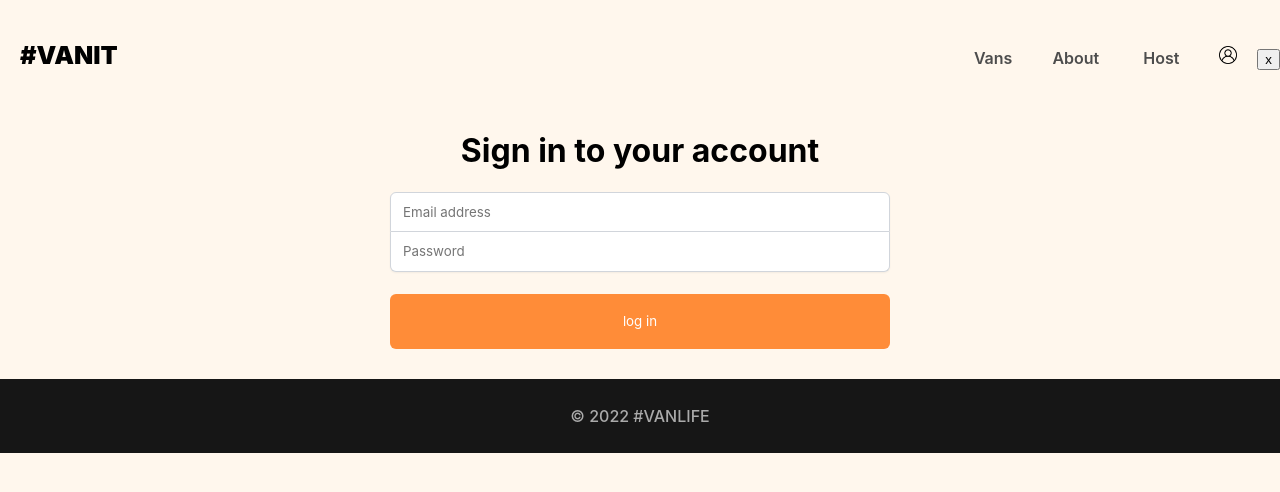
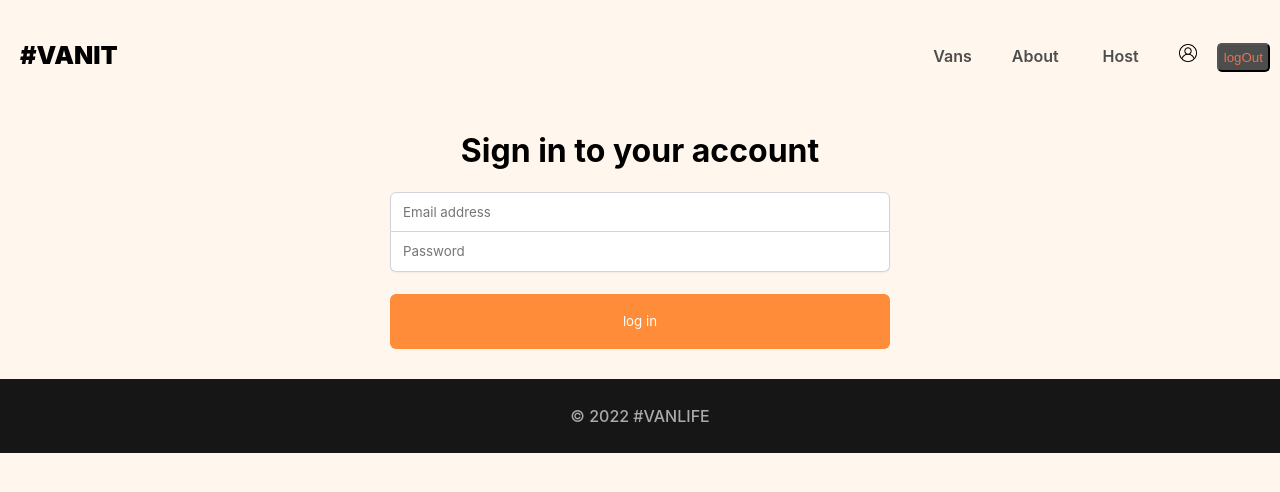
Before and after one commit to GEO-HACK/van-life, a React (Vite) app: page /login in a window 1280 px wide. Shown: the top 492 px of the page. Built offline with nearby package versions, Linux system fonts and the light colour scheme; what miragejs would draw is missing.

Commit message:
final touches

```diff
--- a/package.json
+++ b/package.json
@@ -10,6 +10,7 @@
     "preview": "vite preview"
   },
   "dependencies": {
+    "firebase": "^10.12.5",
     "miragejs": "^0.2.0-alpha.3",
     "react": "^18.3.1",
     "react-dom": "^18.3.1",
--- a/src/api.js
+++ b/src/api.js
@@ -1,31 +1,3 @@
-// Import the functions you need from the SDKs you need
-import { initializeApp } from "firebase/app";
-import { getAnalytics } from "firebase/analytics";
-import { getFireStore } from "firebase/fireStore/lite"
-import { CgAppleWatch } from "react-icons/cg";
-// TODO: Add SDKs for Firebase products that you want to use
-// https://firebase.google.com/docs/web/setup#available-libraries
-
-// Your web app's Firebase configuration
-// For Firebase JS SDK v7.20.0 and later, measurementId is optional
-const firebaseConfig = {
-  apiKey: "AIzaSyC1soPvIX5EZX1vUgHJ9UP3UjXvH-SwKLg",
-  authDomain: "vanlife-488cb.firebaseapp.com",
-  projectId: "vanlife-488cb",
-  storageBucket: "vanlife-488cb.appspot.com",
-  messagingSenderId: "249603388030",
-  appId: "1:249603388030:web:23c4509df12e9b952e9e2f",
-  measurementId: "G-R2PFLJXEN2"
-};
-
-// Initialize Firebase
-const app = initializeApp(firebaseConfig);
-const analytics = getAnalytics(app);
-const db = getFireStore(app)
-
-
-
-
 
 
 export async function getVans(id) {
--- a/src/components/header.jsx
+++ b/src/components/header.jsx
@@ -33,7 +33,7 @@ export default function Header() {
         <img src={imageUrl}
          className="login-icon" />
         </Link>
-        <button onClick = {fakeLogOut}>x</button>
+        <button  className="logout"onClick = {fakeLogOut}>logOut</button>
       </nav>
     </header>
   );
--- a/src/index.css
+++ b/src/index.css
@@ -751,3 +751,10 @@ img.graph {
   color: #ff8c38;
   margin-right: 5px;
 }
+.logout{
+  color: #E17654;
+  background-color: #4D4D4D;
+  padding: 5px;
+  margin-right: 10px;
+  border-radius: 5px;
+}
```
Also changed, not shown: 1 other file (tests, documents, lock files or other folders).
